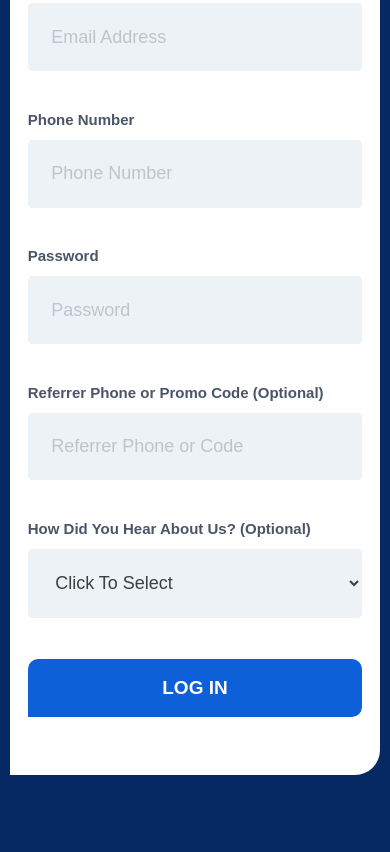
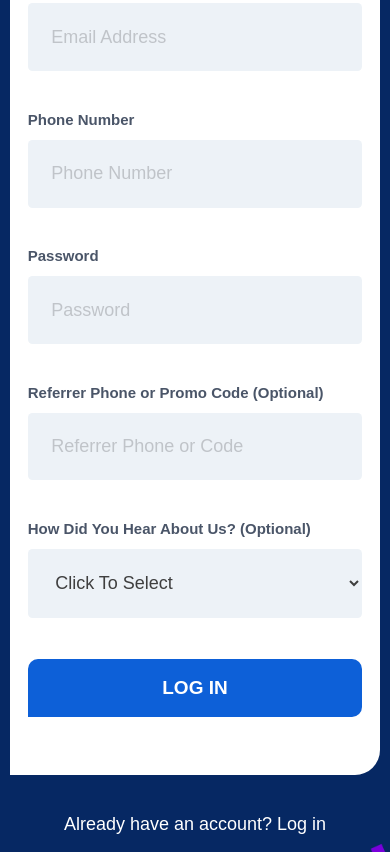
Before and after one commit to havickie/piggyvest-clone, a plain HTML site: page signup.html in a window 390 px wide. Shown: the part 445-1297 px from the top of the page. Before the commit the page ends 1220 px from the top, so only its background shows below. Drawn offline with Linux system fonts and the light colour scheme.

Commit message:
responsive update

```diff
--- a/signup.html
+++ b/signup.html
@@ -49,6 +49,10 @@
           />
         </form>
       </div>
+        <div class="register-links">
+       <p><a href="/signin.html"> Already have an account? Log in</a></p>
+
+      </div>
     </section>
   </body>
 </html>
```
